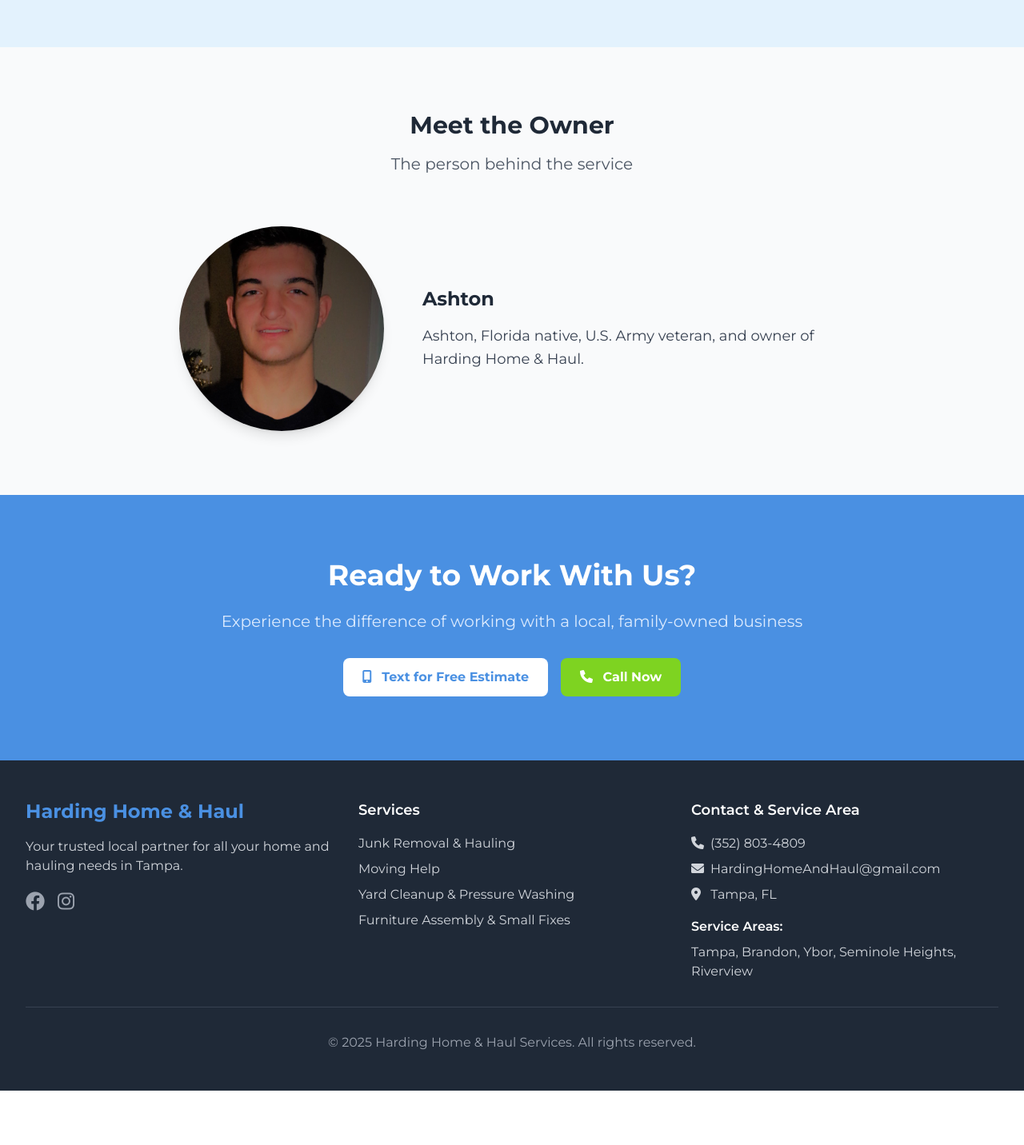
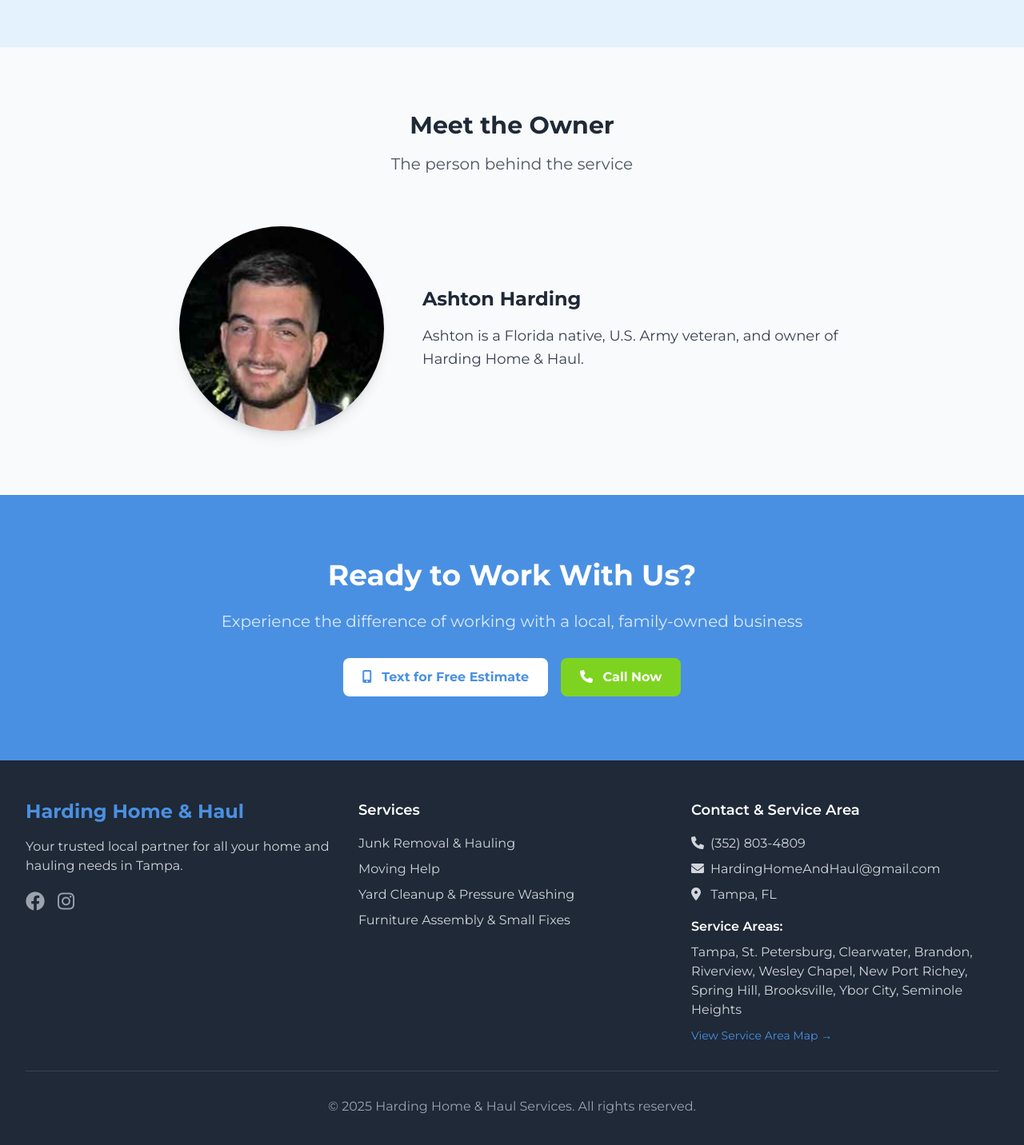
Before and after one commit to LtShibby/HardingHomeAndHaul, a Vue app: page /about in a window 1280 px wide. Shown: the part 1522-2954 px from the top of the page at 80% size. Before the commit the page ends 2886 px from the top, so only its background shows below. Built offline with nearby package versions, Linux system fonts and the light colour scheme.

Commit message:
updating with images fixing service area map

```diff
--- a/src/components/AppFooter.vue
+++ b/src/components/AppFooter.vue
@@ -64,9 +64,15 @@
           </div>
           <div>
             <h5 class="font-semibold mb-2">Service Areas:</h5>
-            <p class="text-gray-300">
+            <p class="text-gray-300 mb-2">
               {{ site.areas.join(', ') }}
             </p>
+            <router-link
+              to="/#service-area"
+              class="text-tampa-blue hover:text-tampa-green transition-colors text-sm"
+            >
+              View Service Area Map →
+            </router-link>
           </div>
         </div>
       </div>
--- a/src/components/ServiceAreaMap.vue
+++ b/src/components/ServiceAreaMap.vue
@@ -1,5 +1,5 @@
 <template>
-    <div class="w-full h-64 sm:h-80 md:h-96 rounded-xl overflow-hidden shadow-lg border border-gray-200">
+    <div class="w-full h-64 sm:h-80 md:h-96 rounded-xl overflow-hidden shadow-lg border border-gray-200 relative" style="z-index: 1;">
       <!-- Fallback before Leaflet mounts -->
       <div v-if="!mapLoaded" class="w-full h-full bg-gradient-to-br from-tampa-light-blue to-tampa-light-green flex items-center justify-center">
         <div class="text-center p-6">
@@ -106,6 +106,12 @@ const CITIES = [
       worldCopyJump: true
     })
 
+    // Fix z-index issues by setting map container z-index
+    const mapContainer = mapInstance.getContainer()
+    if (mapContainer) {
+      mapContainer.style.zIndex = '1'
+    }
+
     // Basemap — OSM tiles (free, but use your own provider for prod traffic)
     L.tileLayer('https://{s}.tile.openstreetmap.org/{z}/{x}/{y}.png', {
       // Keep attribution, it’s required
@@ -143,6 +149,21 @@ const CITIES = [
       return m
     })
 
+    // Fix z-index on all Leaflet elements
+    setTimeout(() => {
+      const mapContainer = mapInstance.getContainer()
+      if (mapContainer) {
+        mapContainer.style.zIndex = '1'
+        // Fix all child elements
+        const allElements = mapContainer.querySelectorAll('*')
+        allElements.forEach(el => {
+          if (el.style.zIndex && parseInt(el.style.zIndex) > 50) {
+            el.style.zIndex = '10'
+          }
+        })
+      }
+    }, 100)
+
     mapLoaded.value = true
   })
 
@@ -164,4 +185,30 @@ const CITIES = [
   .leaflet-control-zoom a + a {
     margin-top: 0.25rem;
   }
+
+  /* Aggressive z-index fixes - ensure map doesn't overlay navbar */
+  .leaflet-container {
+    z-index: 1 !important;
+  }
+  .leaflet-control-container {
+    z-index: 10 !important;
+  }
+  .leaflet-popup {
+    z-index: 20 !important;
+  }
+  .leaflet-tooltip {
+    z-index: 15 !important;
+  }
+  .leaflet-zoom-box {
+    z-index: 5 !important;
+  }
+  .leaflet-marker-pane {
+    z-index: 5 !important;
+  }
+  .leaflet-overlay-pane {
+    z-index: 2 !important;
+  }
+  .leaflet-tile-pane {
+    z-index: 1 !important;
+  }
   </style>
--- a/src/config/site.js
+++ b/src/config/site.js
@@ -6,7 +6,7 @@ export const site = {
   smsHref: "sms:3528034809",
   email: "HardingHomeAndHaul@gmail.com",
   city: "Tampa, FL",
-  areas: ["Tampa", "Brandon", "Ybor", "Seminole Heights", "Riverview"],
+  areas: ["Tampa", "St. Petersburg", "Clearwater", "Brandon", "Riverview", "Wesley Chapel", "New Port Richey", "Spring Hill", "Brooksville", "Ybor City", "Seminole Heights"],
   tagline: "From your home to our haul — we get it done.",
   social: {
     facebook: "https://www.facebook.com/ashton.harding.33",
--- a/src/pages/About.vue
+++ b/src/pages/About.vue
@@ -98,14 +98,14 @@
           <div class="flex-shrink-0">
             <img
               src="/src/assets/AshtonHeadshot.png"
-              alt="Ashton - Owner of Harding Home & Haul Services"
+              alt="Ashton Harding - Owner of Harding Home & Haul Services"
               class="w-64 h-64 rounded-full object-cover shadow-lg mx-auto"
             />
           </div>
           <div class="text-center lg:text-left">
-            <h3 class="text-2xl font-bold text-gray-800 mb-4">Ashton</h3>
+            <h3 class="text-2xl font-bold text-gray-800 mb-4">Ashton Harding</h3>
             <p class="text-lg text-gray-700 leading-relaxed">
-              Ashton, Florida native, U.S. Army veteran, and owner of Harding Home & Haul.
+              Ashton is a Florida native, U.S. Army veteran, and owner of Harding Home & Haul.
             </p>
           </div>
         </div>
--- a/src/pages/Home.vue
+++ b/src/pages/Home.vue
@@ -60,7 +60,7 @@
     </section>
 
     <!-- Service Area Section -->
-    <section class="py-12 sm:py-16 md:py-20 bg-tampa-light-blue">
+    <section id="service-area" class="py-12 sm:py-16 md:py-20 bg-tampa-light-blue">
       <div class="max-w-7xl mx-auto px-4 sm:px-6 lg:px-8">
         <div class="text-center mb-8 sm:mb-12">
           <h2 class="text-2xl sm:text-3xl md:text-4xl font-bold text-gray-800 mb-4 sm:mb-6">Service Area</h2>
--- a/src/router/index.js
+++ b/src/router/index.js
@@ -88,6 +88,12 @@ const router = createRouter({
   scrollBehavior(to, from, savedPosition) {
     if (savedPosition) {
       return savedPosition
+    } else if (to.hash) {
+      // Handle hash navigation (e.g., #service-area)
+      return {
+        el: to.hash,
+        behavior: 'smooth'
+      }
     } else {
       return { top: 0 }
     }
```
Also changed, not shown: src/assets/AshtonHeadshot.png.
